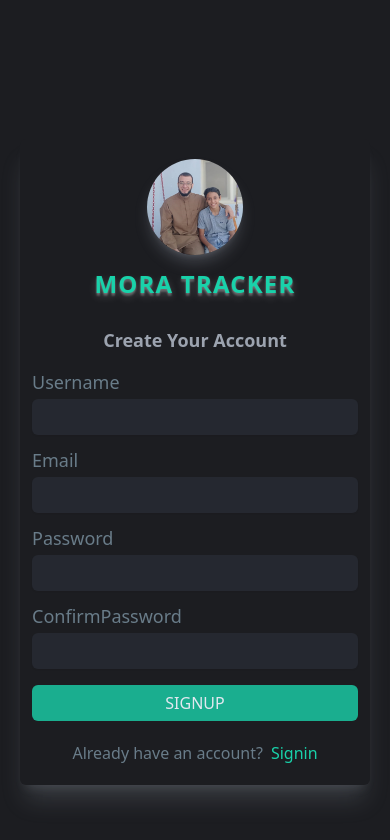
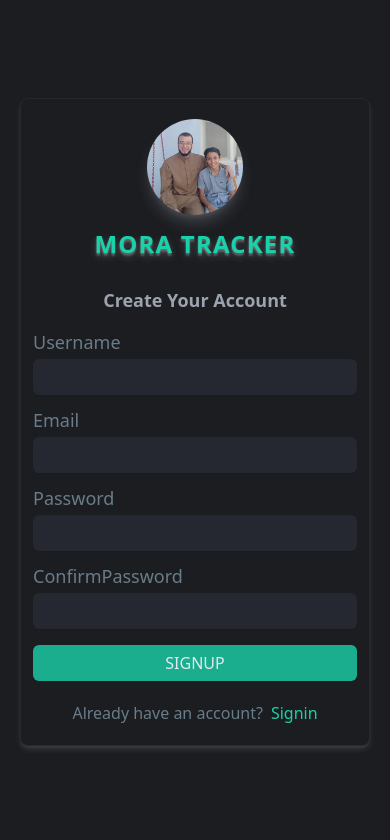
Before and after one commit to ammarAlzaqam/expense_tracking-app-w-next.js-tailwind-TS-mongoose, a Next.js app: page /signup in a window 390 px wide. Shown: the top 840 px of the page. Built offline with nearby package versions, Linux system fonts and the light colour scheme.

Commit message:
fix auth layout

```diff
--- a/app/(auth)/layout.tsx
+++ b/app/(auth)/layout.tsx
@@ -6,14 +6,16 @@ export default function AuthLayout({
   children: React.ReactNode;
 }) {
   return (
-    <section className="min-h-screen flex justify-center items-center max-xs:my-10">
-      <div className="mx-5 w-full sm:w-md lg:w-lg px-3 py-5 xs:p-5 flex flex-col items-center gap-7 bg-dark-1 rounded-md shadow-xl shadow-light-3/20">
+    <section className="min-h-screen flex justify-center items-center max-xs:py-5">
+      <div className="border-1 border-dark-2 mx-5 w-full sm:w-md lg:w-lg px-3 py-5 xs:p-5 flex flex-col items-center gap-7 bg-dark-1 rounded-lg shadow-md shadow-light-3/20">
         <div className="flex flex-col gap-3 items-center">
           <div className="relative h-24 xs:h-26 w-24 xs:w-26">
             <Image
               src="/owner.jpg"
               alt="logo"
               fill
+              placeholder="empty"
+              quality={100}
               className="rounded-full object-cover shadow-lg shadow-light-3/30"
             />
           </div>
--- a/app/(root)/dashboard/page.tsx
+++ b/app/(root)/dashboard/page.tsx
@@ -92,7 +92,7 @@ export default async function DashboardPage({
           </div>
 
           {/*//! Pagination */}
-          <PaginationTransactions nofPages={9} />
+          <PaginationTransactions nofPages={nofPages} />
         </div>
       ) : (
         <p className="text-light-4 text-body font-normal text-center">
--- a/components/bars/Sidebar.tsx
+++ b/components/bars/Sidebar.tsx
@@ -22,6 +22,7 @@ import slugify from "slugify";
 import { useCategoriesStore } from "@/lib/zustand/categoriesStore";
 import { ImSpinner9 } from "react-icons/im";
 import { FaArrowsSpin } from "react-icons/fa6";
+import Image from "next/image";
 
 export default function Sidebar() {
   const [open, set] = useState(false);
@@ -84,6 +85,13 @@ const Aside = ({
 
   return (
     <aside data-state={open} className="sidebar-aside custom-scrollbar">
+      {/*//! Bg image */}
+      <img
+        src="/ibrahem.jpg"
+        alt="ibrahem_logo"
+        className="absolute top-0 left-0 w-full h-full object-cover opacity-15"
+      />
+
       {/*//! Title */}
       <h3 className="translate-x-1.5 text-heading3 sm:text-heading2 text-light-1">
         Mora Tracker
@@ -495,11 +503,15 @@ function CategoryItem({
           className="sidebar-aside_category-Edit"
         >
           <RiEdit2Fill
-            data-state={updateLoading ? "close" : update === slug ? "close" : "open"}
+            data-state={
+              updateLoading ? "close" : update === slug ? "close" : "open"
+            }
             className="animate-open_close absolute top-1/2 left-1/2 -translate-x-1/2 -translate-y-1/2 text-light-1"
           />
           <MdOutlineCheck
-            data-state={updateLoading ? "close" : update === slug ? "open" : "close"}
+            data-state={
+              updateLoading ? "close" : update === slug ? "open" : "close"
+            }
             className="animate-open_close absolute top-1/2 left-1/2 -translate-x-1/2 -translate-y-1/2 text-light-1"
           />
           <FaArrowsSpin
--- a/components/shared/UserInfo.tsx
+++ b/components/shared/UserInfo.tsx
@@ -28,6 +28,8 @@ export default function UserInfo({ route }: { route: string }) {
               src={image || "/assets/user.svg"}
               alt="user-info"
               fill
+              placeholder="empty"
+              quality={100}
               className={`rounded-full object-cover ${
                 image === "/assets/user.svg" && "p-2"
               } bg-dark-4 dark:bg-dark-3`}
```
Also changed, not shown: public/ibrahem.jpg (added).
